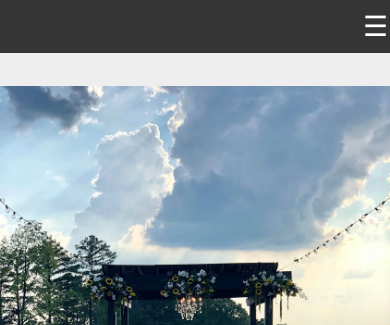
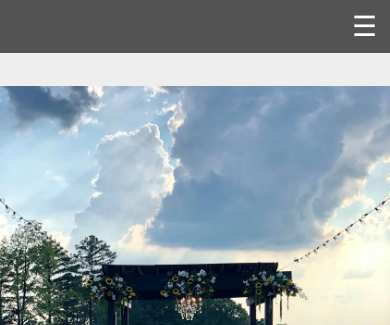
Before and after one commit to scottmo223/bellevue, a Gatsby site: page / in a window 390 px wide. Shown: the top 325 px of the page. Built offline with nearby package versions, Linux system fonts and the light colour scheme; Gatsby itself is replaced by a stand-in of ours; some packages are replaced by stand-ins of ours.

Commit message:
navbar mobile changes

```diff
--- a/src/components/navbar.js
+++ b/src/components/navbar.js
@@ -29,6 +29,7 @@ class Navbar extends React.Component{
                     <li><Link to={`/pricing`}>Pricing</Link></li>
                     <li><Link to={`/pictures`}>Pictures</Link></li>
                 </ul>
+                <div className="placeholder" />
             </nav>
         )
     }
--- a/src/components/styles.css
+++ b/src/components/styles.css
@@ -120,35 +120,40 @@ html {
   @media screen and (max-width: 768px) {
     nav label {
       padding: 2px;
-      display: inline-block;
-      float: right;
+      display: flex;
       color: white;
       transition: all 0.2s;
       font-size: 1.4em;
+      flex-basis: 40px;
+    }
+
+    div.placeholder {
+      flex-basis: 40px;
     }
 
     nav {
       position: fixed;
       top: 0;
-      background: #353535;
+      background: #353535d6;
       width: 100%;
       transition:all 0.5s;
       z-index: 1;
+      display: flex;
+      flex-direction: row-reverse;
+      justify-content: space-between;
     }
 
     nav ul {
       display: none;
-      flex-direction: column;
     }
 
     li.logo {
       font-weight: 600;
       font-size: 25px;
     }
+
     nav input:checked ~ ul {
       display: flex;
+      flex-direction: column;
     }
-
-
-
   }
```
